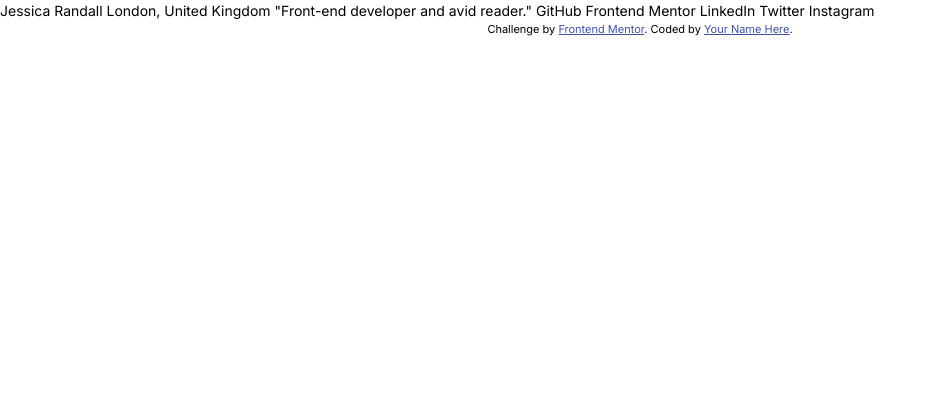
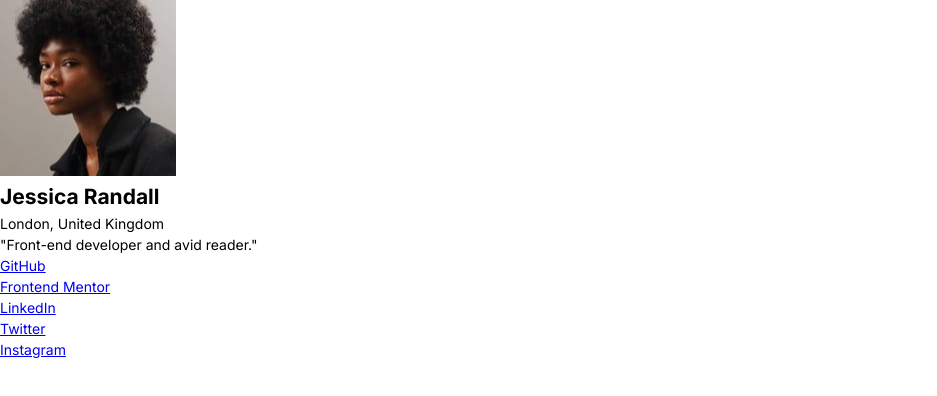
Before and after one commit to smartinuk88/social-links-profile, a plain HTML site: page index.html in a window 1280 px wide. Shown: the whole page, without its empty margins (0-937 px from the left). Drawn offline with Linux system fonts and the light colour scheme.

Commit message:
Write HTML for social profile component

```diff
--- a/index.html
+++ b/index.html
@@ -20,27 +20,38 @@
     <link rel="stylesheet" href="styles.css" />
 
     <title>Frontend Mentor | Social links profile</title>
-
-    <!-- Feel free to remove these styles or customise in your own stylesheet 👍 -->
-    <style>
-      .attribution {
-        font-size: 11px;
-        text-align: center;
-      }
-      .attribution a {
-        color: hsl(228, 45%, 44%);
-      }
-    </style>
   </head>
   <body>
-    Jessica Randall London, United Kingdom "Front-end developer and avid
-    reader." GitHub Frontend Mentor LinkedIn Twitter Instagram
-
-    <div class="attribution">
-      Challenge by
-      <a href="https://www.frontendmentor.io?ref=challenge" target="_blank"
-        >Frontend Mentor</a
-      >. Coded by <a href="#">Your Name Here</a>.
-    </div>
+    <main>
+      <article>
+        <div>
+          <img src="/assets/images/avatar-jessica.jpeg" alt="profile picture" />
+        </div>
+        <div>
+          <h1>Jessica Randall</h1>
+          <p>London, United Kingdom</p>
+        </div>
+        <div>
+          <p>"Front-end developer and avid reader."</p>
+        </div>
+        <ul>
+          <li>
+            <a href="/">GitHub</a>
+          </li>
+          <li>
+            <a href="/">Frontend Mentor</a>
+          </li>
+          <li>
+            <a href="/">LinkedIn</a>
+          </li>
+          <li>
+            <a href="/">Twitter</a>
+          </li>
+          <li>
+            <a href="/">Instagram</a>
+          </li>
+        </ul>
+      </article>
+    </main>
   </body>
 </html>
```
